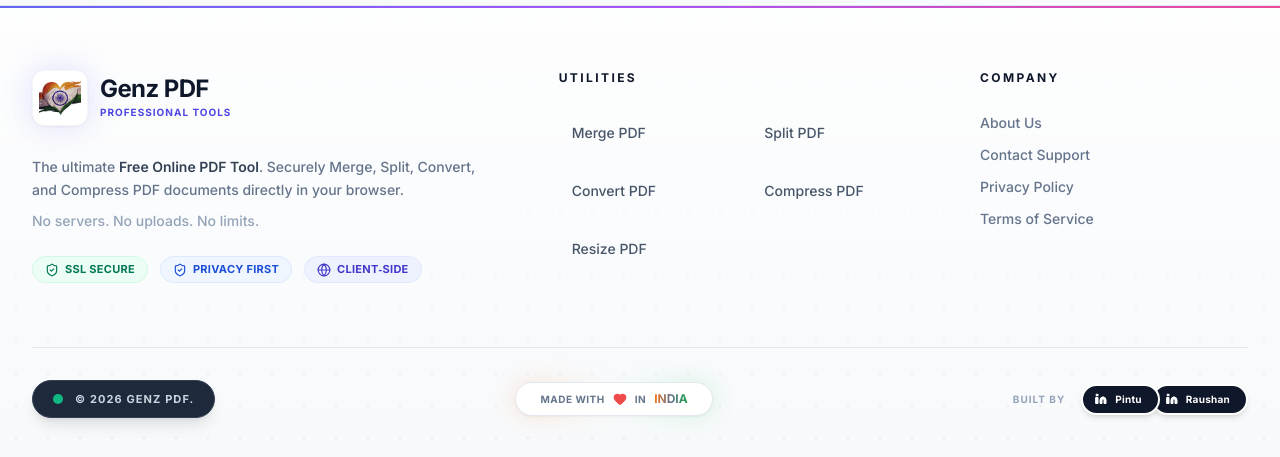
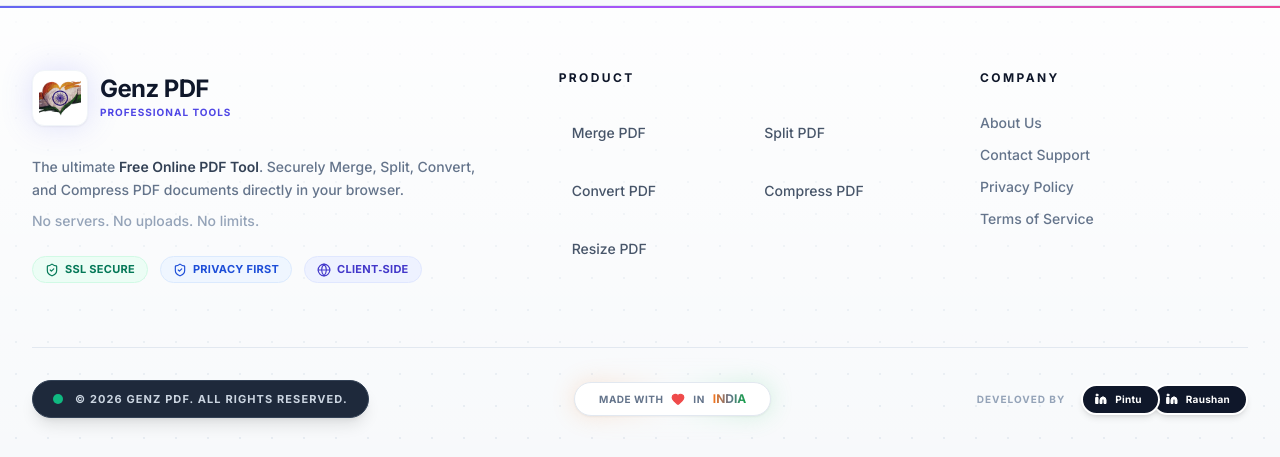
Before and after one commit to pintubhai440/pdf_tool, a React (Vite) app: page / in a window 1280 px wide. Shown: the part 1833-2290 px from the top of the page. Built offline with nearby package versions, Linux system fonts and the light colour scheme.

Commit message:
Update Footer.tsx

```diff
--- a/components/Footer.tsx
+++ b/components/Footer.tsx
@@ -150,7 +150,7 @@ export const Footer: React.FC<FooterProps> = ({ setMode }) => {
                 id="footer-tools-heading"
                 className="text-xs font-extrabold text-slate-900 uppercase tracking-[0.2em] mb-6"
               >
-                Utilities
+                PRODUCT
               </h4>
               <ul className="grid grid-cols-1 sm:grid-cols-2 gap-3">
                 {[
@@ -241,7 +241,7 @@ export const Footer: React.FC<FooterProps> = ({ setMode }) => {
                 <span className="relative inline-flex rounded-full h-2.5 w-2.5 bg-emerald-500"></span>
               </span>
               <p className="text-slate-300 text-[11px] font-bold tracking-widest uppercase group-hover:text-white transition-colors">
-                © {new Date().getFullYear()} Genz PDF.
+                © {new Date().getFullYear()} Genz PDF. ALL RIGHTS RESERVED.
               </p>
             </div>
 
@@ -277,7 +277,7 @@ export const Footer: React.FC<FooterProps> = ({ setMode }) => {
             {/* ---------- Developer profiles (Person microdata) ---------- */}
             <div className="order-2 xl:order-3 flex items-center gap-4">
               <span className="text-[10px] font-bold text-slate-400 uppercase tracking-widest hidden sm:block">
-                Built by
+                Develoved by
               </span>
 
               <div className="flex -space-x-2 hover:space-x-1 transition-all duration-300">
```
